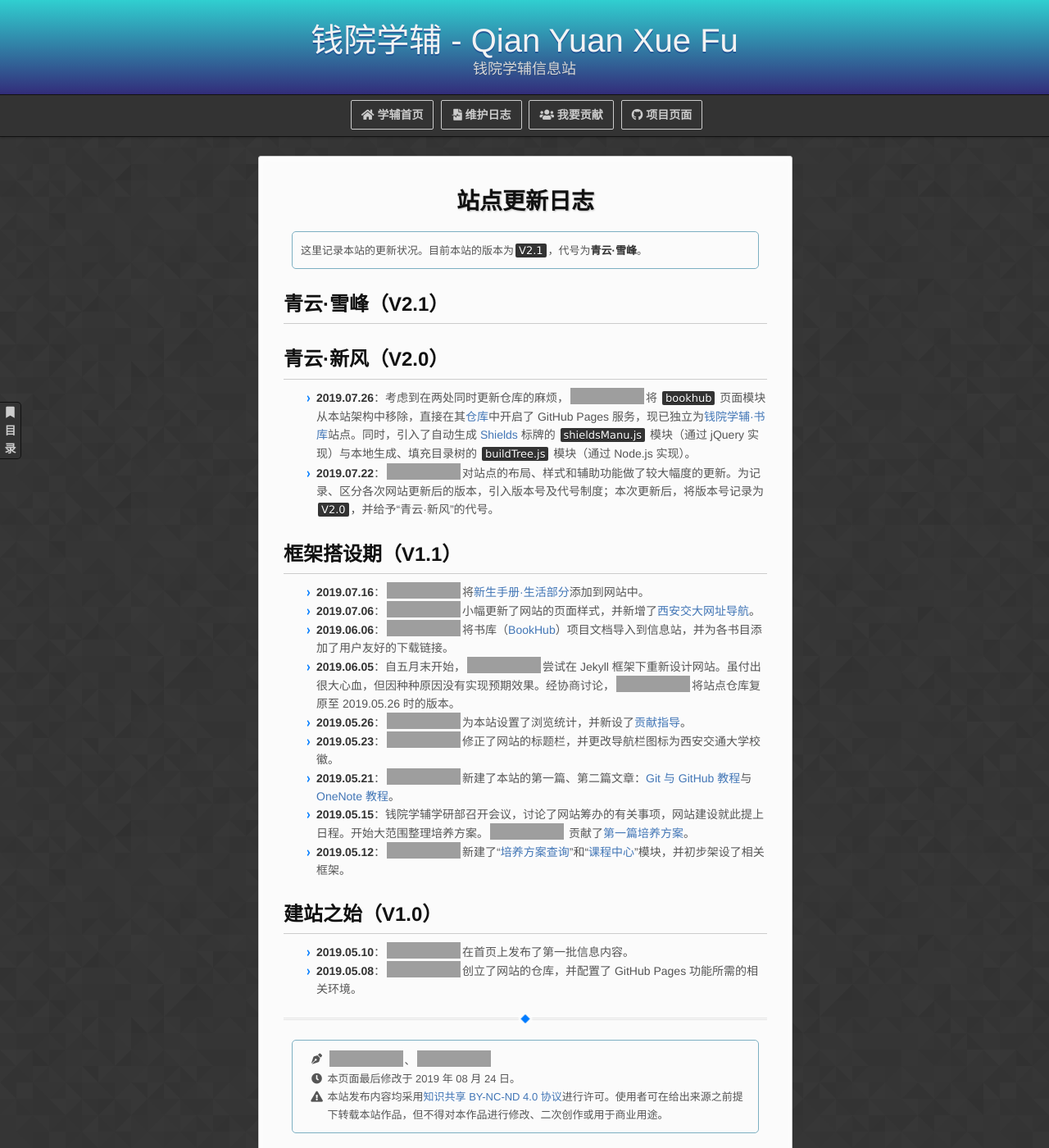
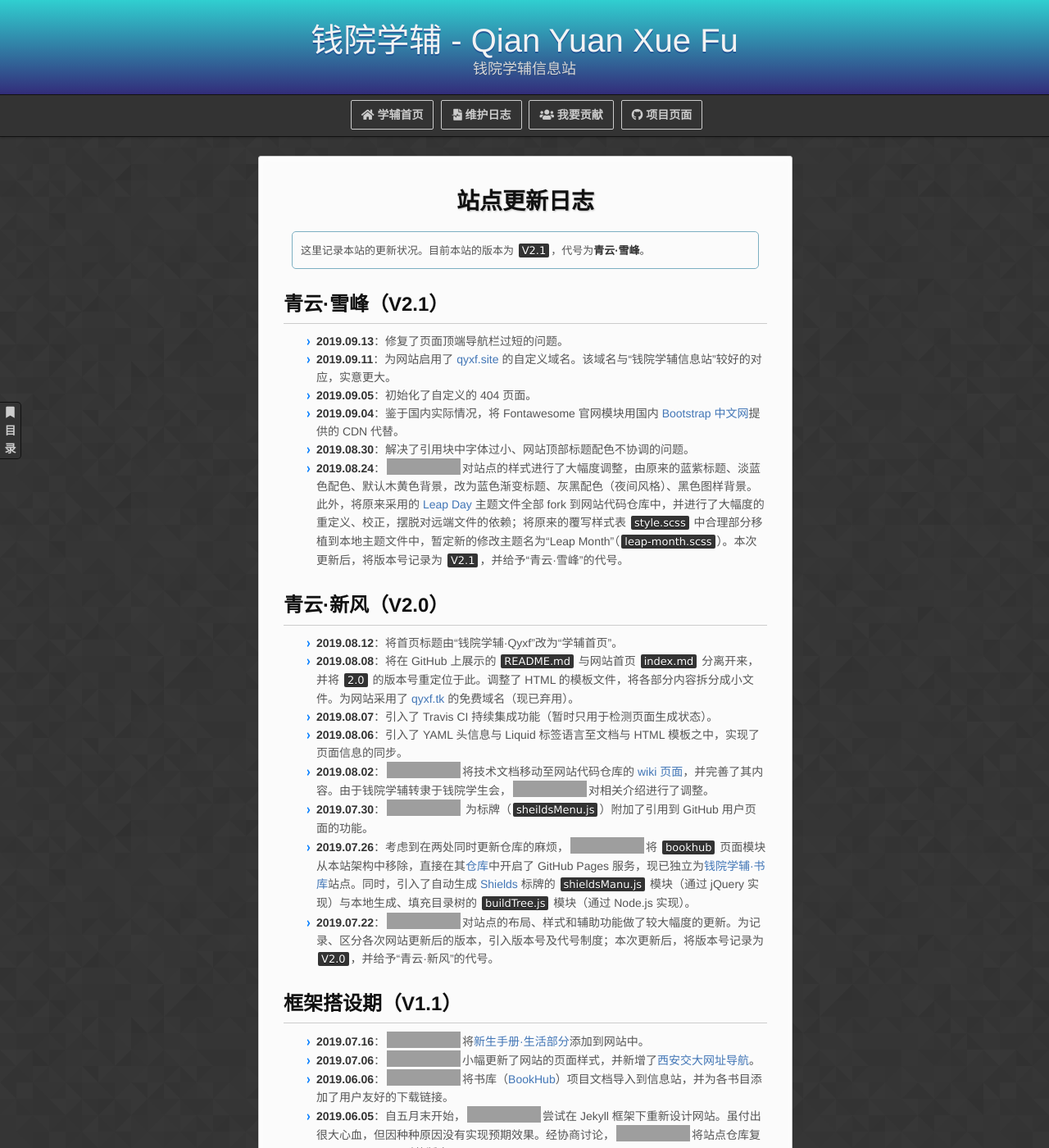
Before and after one commit to qyxf/qyxf.github.io, a Jekyll site: the page built from log.md, in a window 1280 px wide and 1400 px high. Shown: the whole window at 82% size. Built offline with Jekyll 4.4.1, drawn with Linux system fonts in a browser that asks for light colours; nearby versions of some CDN libraries; some web fonts are replaced; our own code applies the rules of GitHub Pages for plain Markdown files; comment, search, counter and statistics services are not loaded; some of the changed text lies outside the part shown; grey boxes are pictures that could not be loaded.

Commit message:
Update log file

```diff
--- a/log.md
+++ b/log.md
@@ -1,16 +1,29 @@
 ---
-date: 2019-8-24
+date: 2019-9-13
 author: '[![能动少C71尤佳睿](person)](@xjtu-blacksmith)、[![自动化钱71吴思源](person)](@edmundwsy)'
 ---
 
 # 站点更新日志
-> 这里记录本站的更新状况。目前本站的版本为`V2.1`，代号为**青云·雪峰**。
+> 这里记录本站的更新状况。目前本站的版本为 `V2.1`，代号为**青云·雪峰**。
 
 ## 青云·雪峰（V2.1）
+- **2019.09.13**：修复了页面顶端导航栏过短的问题。
+- **2019.09.11**：为网站启用了 [qyxf.site](https://qyxf.site/) 的自定义域名。该域名与“钱院学辅信息站”较好的对应，实意更大。
+- **2019.09.05**：初始化了自定义的 404 页面。
+- **2019.09.04**：鉴于国内实际情况，将 Fontawesome 官网模块用国内 [Bootstrap 中文网](https://www.bootcss.com)提供的 CDN 代替。
+- **2019.08.30**：解决了引用块中字体过小、网站顶部标题配色不协调的问题。
+- **2019.08.24**：[![能动少C71尤佳睿](person)](@xjtu-blacksmith)对站点的样式进行了大幅度调整，由原来的蓝紫标题、淡蓝色配色、默认木黄色背景，改为蓝色渐变标题、灰黑配色（夜间风格）、黑色图样背景。此外，将原来采用的 [Leap Day](https://github.com/pages-themes/leap-day) 主题文件全部 fork 到网站代码仓库中，并进行了大幅度的重定义、校正，摆脱对远端文件的依赖；将原来的覆写样式表 `style.scss` 中合理部分移植到本地主题文件中，暂定新的修改主题名为“Leap Month”（`leap-month.scss`）。本次更新后，将版本号记录为 `V2.1`，并给予“青云·雪峰”的代号。
+
 
 ## 青云·新风（V2.0）
+- **2019.08.12**：将首页标题由“钱院学辅·Qyxf”改为“学辅首页”。
+- **2019.08.08**：将在 GitHub 上展示的 `README.md` 与网站首页 `index.md` 分离开来，并将 `2.0` 的版本号重定位于此。调整了 HTML 的模板文件，将各部分内容拆分成小文件。为网站采用了 [qyxf.tk](http://qyxf.tk) 的免费域名（现已弃用）。
+- **2019.08.07**：引入了 Travis CI 持续集成功能（暂时只用于检测页面生成状态）。
+- **2019.08.06**：引入了 YAML 头信息与 Liquid 标签语言至文档与 HTML 模板之中，实现了页面信息的同步。
+- **2019.08.02**：[![能动少C71尤佳睿](person)](@xjtu-blacksmith)将技术文档移动至网站代码仓库的 [wiki 页面](https://github.com/qyxf/qyxf.github.io/wiki)，并完善了其内容。由于钱院学辅转隶于钱院学生会，[![自动化钱71吴思源](person)](@edmundwsy)对相关介绍进行了调整。
+- **2019.07.30**：[![能动少C71尤佳睿](person)](@xjtu-blacksmith) 为标牌（`sheildsMenu.js`）附加了引用到 GitHub 用户页面的功能。
 - **2019.07.26**：考虑到在两处同时更新仓库的麻烦，[![能动少C71尤佳睿](person)](@xjtu-blacksmith)将 `bookhub` 页面模块从本站架构中移除，直接在其[仓库](https://github.com/qyxf/BookHub/)中开启了 GitHub Pages 服务，现已独立为[钱院学辅·书库](/BookHub/)站点。同时，引入了自动生成 [Shields](https://shields.io) 标牌的 [`shieldsManu.js`](https://github.com/qyxf/qyxf.github.io/blob/master/assets/js/shieldsManu.js) 模块（通过 jQuery 实现）与本地生成、填充目录树的 [`buildTree.js`](https://github.com/qyxf/BookHub/blob/master/buildTree.js) 模块（通过 Node.js 实现）。
-- **2019.07.22**：[![能动少C71尤佳睿](person)](@xjtu-blacksmith)对站点的布局、样式和辅助功能做了较大幅度的更新。为记录、区分各次网站更新后的版本，引入版本号及代号制度；本次更新后，将版本号记录为`V2.0`，并给予“青云·新风”的代号。
+- **2019.07.22**：[![能动少C71尤佳睿](person)](@xjtu-blacksmith)对站点的布局、样式和辅助功能做了较大幅度的更新。为记录、区分各次网站更新后的版本，引入版本号及代号制度；本次更新后，将版本号记录为 `V2.0`，并给予“青云·新风”的代号。
 
 ## 框架搭设期（V1.1）
 - **2019.07.16**：[![物试82华润森](person)](@RunsenHua)将[新生手册·生活部分](/intro/life-in-xjtu)添加到网站中。
@@ -25,4 +38,4 @@ author: '[![能动少C71尤佳睿](person)](@xjtu-blacksmith)、[![自动化钱7
 
 ## 建站之始（V1.0）
 - **2019.05.10**：[![能动少C71尤佳睿](person)](@xjtu-blacksmith)在首页上发布了第一批信息内容。
-- **2019.05.08**：[![能动少C71尤佳睿](person)](@xjtu-blacksmith)创立了网站的仓库，并配置了 GitHub Pages 功能所需的相关环境。
+- **2019.05.08**：[![能动少C71尤佳睿](person)](@xjtu-blacksmith)创立了网站的仓库，并配置了 GitHub Pages 功能所需的相关环境。初步采用 [Leap Day](https://github.com/pages-themes/leap-day) 作为基本主题。
```
